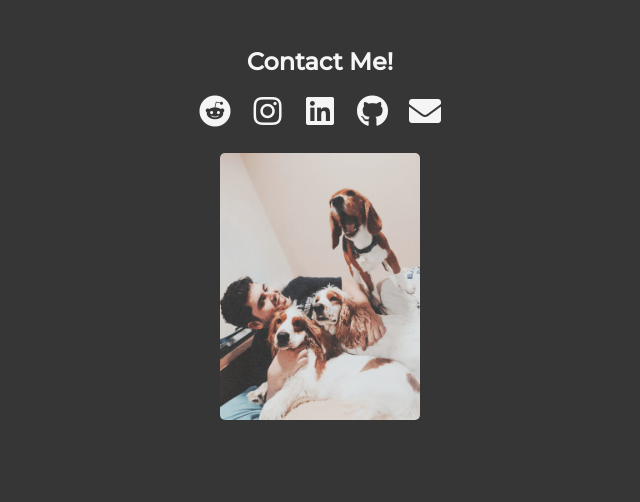
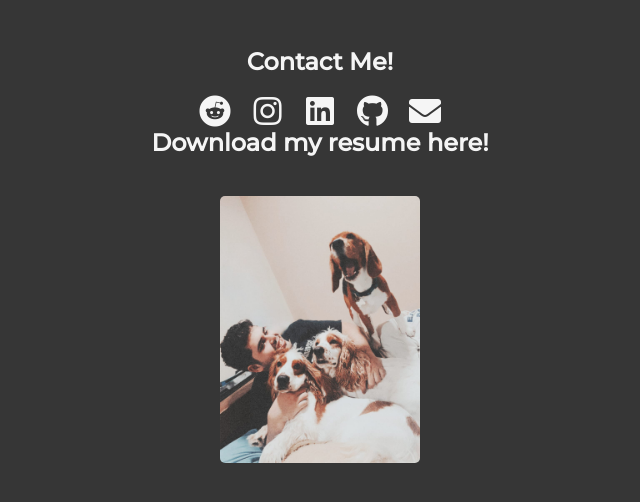
Before and after one commit to OscarGonzalez97/OscarGonzalez97.github.io, a plain HTML site: page index.html in a window 1280 px wide. Shown: the whole page, without its empty margins (320-960 px from the left). Drawn offline with Linux system fonts and the light colour scheme.

Commit message:
add resume to page

```diff
--- a/index.html
+++ b/index.html
@@ -170,6 +170,7 @@
                 Icons from <a href="https://www.flaticon.es/autores/freepik" title="Freepik">Freepik</a>
             </p> -->
             <br>
+            <a href="https://oscargonzalez.work/images/Oscar_Gonzalez-resumern.pdf" download="oscar_gonzalez_resume.pdf"><h3 class="title has-text-light">Download my resume here!</h3> </a>
             <img class="rounded mt-5" src="images/3perrosyyo.jpeg" width="200" height="260">
         </div>
       </footer>
```
